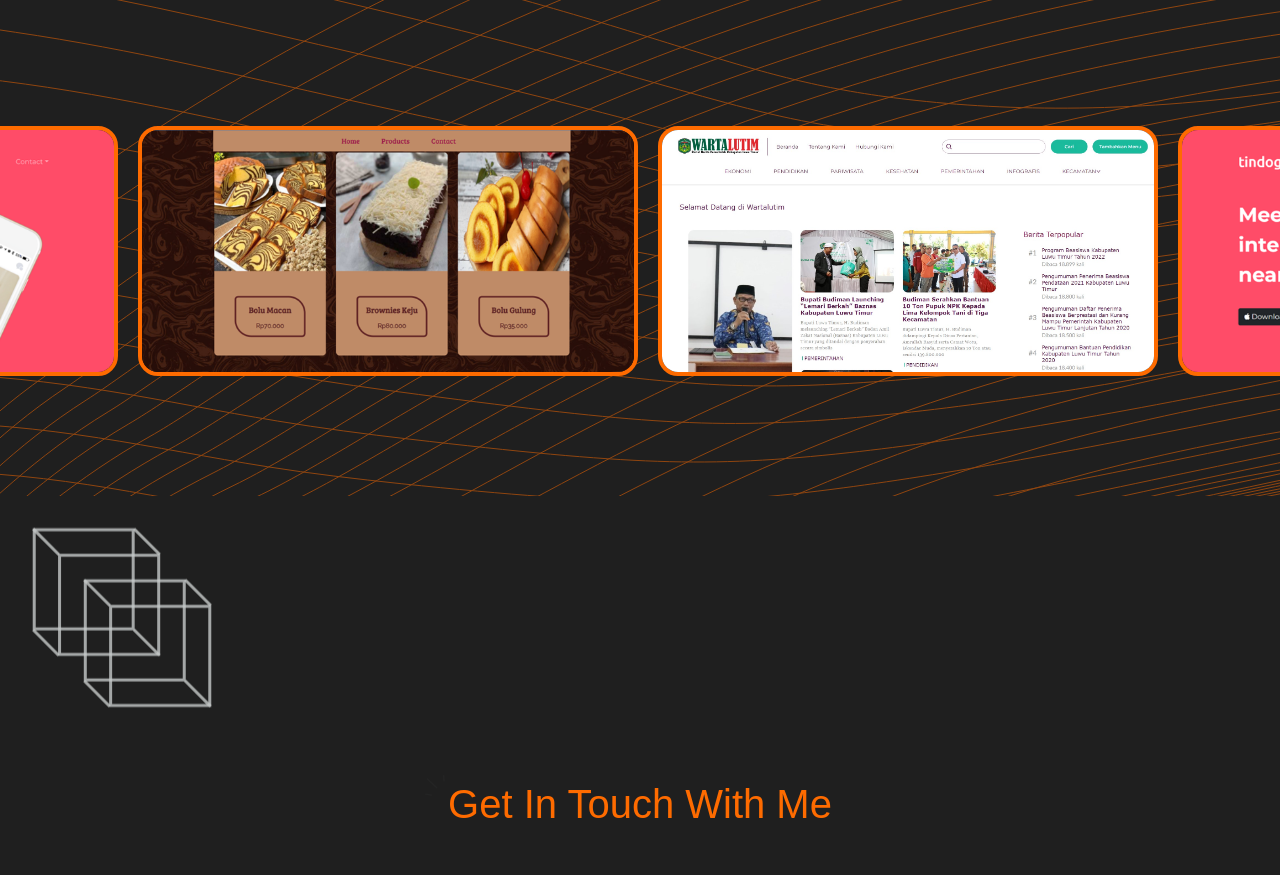
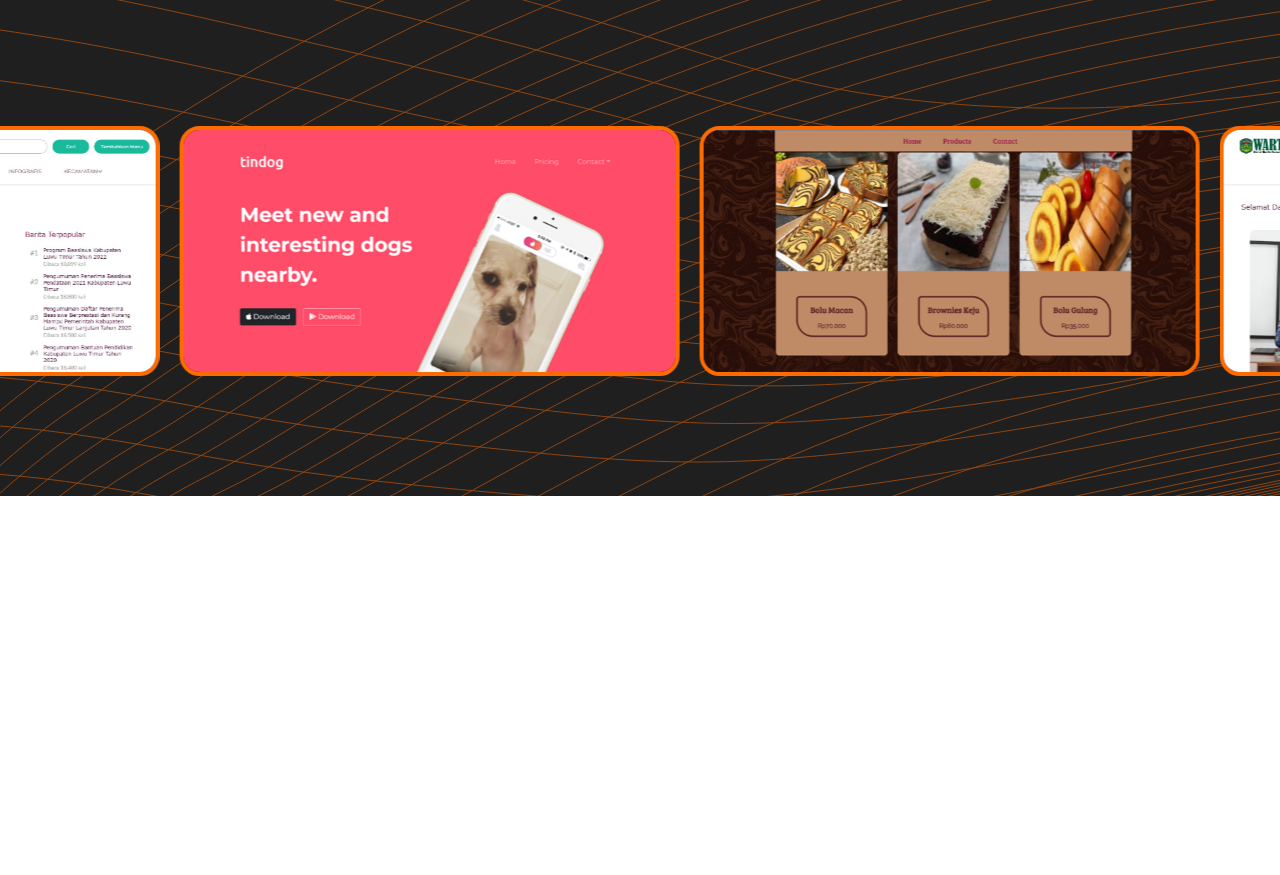
Before and after one commit to achmadjie/my-portfolio, a Next.js app: page / in a window 1280 px wide. Shown: the part 1900-2775 px from the top of the page. After the commit the page ends 2396 px from the top, so only its background shows below. Built offline with nearby package versions, Linux system fonts and the light colour scheme; a web font is replaced by a local one.

Commit message:
change the animation time

```diff
--- a/app/components/latest-project/LatestProject.module.css
+++ b/app/components/latest-project/LatestProject.module.css
@@ -40,7 +40,7 @@
   display: flex;
   align-items: center;
   margin: auto 10px;
-  animation: scroll 10s linear infinite;
+  animation: scroll 25s linear infinite;
   scroll-behavior: smooth;
 }
 
--- a/app/layout.jsx
+++ b/app/layout.jsx
@@ -34,7 +34,7 @@ export default function RootLayout({ children }) {
           <LatestProject />
         </section>
         <section>
-          <Footer />
+          {/* <Footer /> */}
         </section>
         {/* <CorsItem /> */}
       </body>
```
